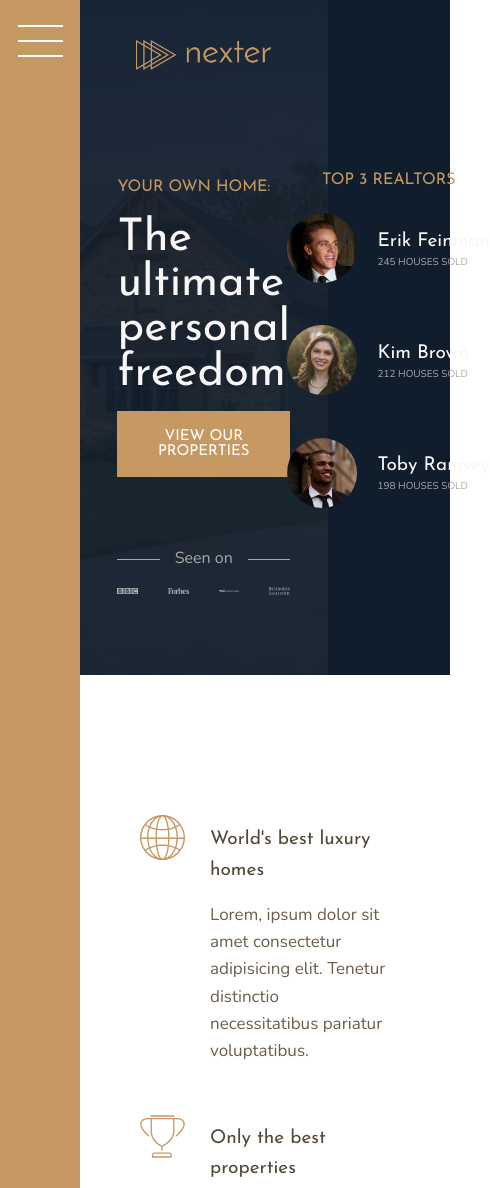
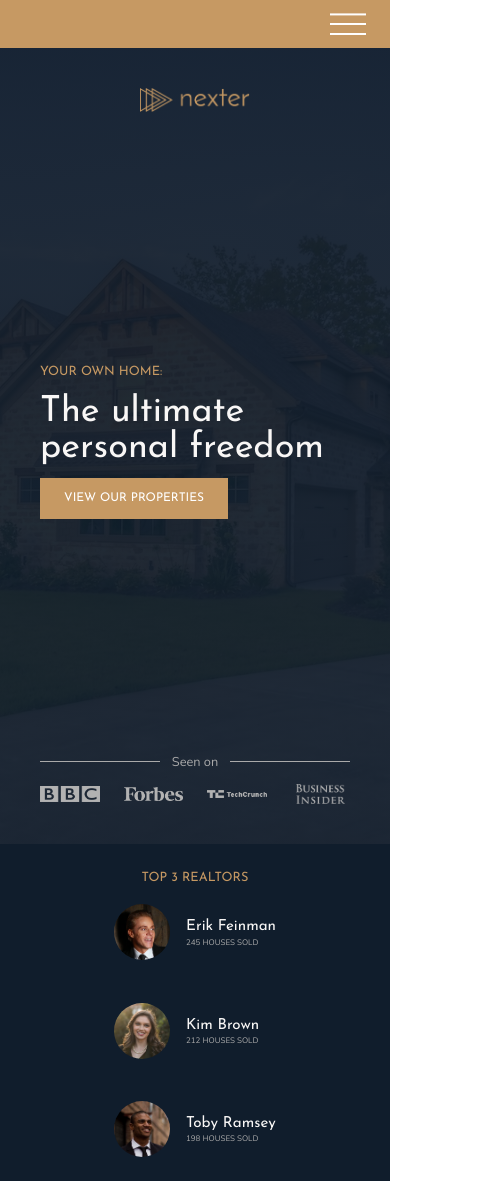
Before and after one commit to 13reathcode/Nexter-Site, a website: page index.html in a window 390 px wide. Shown: the top 1188 px of the page, 490 px wide, since content can reach past the window. Drawn offline with nearby package versions, Linux system fonts and the light colour scheme; files that its build step writes are made by us from their sources.

Commit message:
Added media queries

```diff
--- a/sass/_base.scss
+++ b/sass/_base.scss
@@ -14,6 +14,12 @@
 $font-primary: 'Nunito', sans-serif;
 $font-display: 'Josefin Sans', sans-serif;
 
+// RESPONSIVE BREAKPOINTS
+$bp-largest: 75em; // 1200px
+$bp-large: 62.5em; // 1000px
+$bp-medium: 50em; // 800px;
+$bp-small: 37.5em; // 600px;
+
 *,
 *::before,
 *::after {
@@ -25,6 +31,10 @@
 html {
     box-sizing: border-box;
     font-size: 62.5%; // 10px/16px = 62.5% -> 1rem = 10px
+
+    @media only screen and (max-width: $bp-largest) {
+        font-size: 50%;
+    }
 }
 
 body {
@@ -41,4 +51,16 @@
             8,
             [col-start] minmax(min-content, 14rem) [col-end]
         ) [center-end] minmax(6rem, 1fr) [full-end];
+
+    @media only screen and (max-width: $bp-large) {
+        grid-template-rows: 6rem 80vh min-content 40vw repeat(3, min-content);
+        grid-template-columns: [full-start] minmax(6rem, 1fr) [center-start] repeat(
+                8,
+                [col-start] minmax(min-content, 14rem) [col-end]
+            ) [center-end] minmax(6rem, 1fr) [full-end];
+    }
+
+    @media only screen and (max-width: $bp-medium) {
+        grid-template-rows: 6rem calc(100vh - 6rem);
+    }
 }
--- a/sass/_features.scss
+++ b/sass/_features.scss
@@ -3,13 +3,25 @@
 
     margin: 15rem 0;
 
-    display: grid;
-    grid-template-columns: repeat(auto-fit, minmax(25rem, 1fr));
-    grid-gap: 6rem;
-    align-items: start;
+    @supports (display: grid) {
+        display: grid;
+        //grid-template-columns: repeat(3, 1fr);
+        grid-template-columns: repeat(auto-fit, minmax(25rem, 1fr));
+        grid-gap: 6rem;
+        align-items: start;
+    }
 }
 
 .feature {
+    float: left;
+    width: 33.3333%;
+    margin-bottom: 6rem;
+
+    @supports (display: grid) {
+        width: auto;
+        margin-bottom: 0;
+    }
+
     display: grid;
     grid-template-columns: min-content 1fr;
     grid-row-gap: 1.5rem;
--- a/sass/_gallery.scss
+++ b/sass/_gallery.scss
@@ -3,8 +3,8 @@
     grid-column: full-start / full-end;
 
     display: grid;
-    grid-template-columns: repeat(8, 1fr);
-    grid-template-rows: repeat(7, 5vw);
+    grid-template: repeat(7, 5vw) / repeat(8, 1fr);
+
     grid-gap: 1.5rem;
     padding: 1.5rem;
 
--- a/sass/_header.scss
+++ b/sass/_header.scss
@@ -12,6 +12,14 @@
     grid-template-columns: minmax(min-content, max-content);
     grid-row-gap: 1.5rem;
     justify-content: center;
+
+    @media only screen and (max-width: $bp-medium) {
+        grid-column: 1 / -1;
+    }
+
+    @media only screen and (max-width: $bp-small) {
+        padding: 5rem;
+    }
 
     &__logo {
         height: 3rem;
--- a/sass/_realtors.scss
+++ b/sass/_realtors.scss
@@ -9,12 +9,24 @@
     justify-items: center;
     grid-row-gap: 2rem;
 
+    @media only screen and (max-width: $bp-medium) {
+        grid-column: 1 / -1;
+    }
+
     &__list {
         display: grid;
         grid-template-columns: min-content max-content;
         grid-column-gap: 2rem;
         grid-row-gap: 5vh;
         align-items: center;
+
+        @media only screen and (max-width: $bp-medium) {
+            grid-template-columns: repeat(3, min-content max-content);
+        }
+
+        @media only screen and (max-width: $bp-small) {
+            grid-template-columns: min-content max-content;
+        }
     }
 
     &__img {
--- a/sass/_sidebar.scss
+++ b/sass/_sidebar.scss
@@ -5,6 +5,13 @@
 
     display: flex;
     justify-content: center;
+
+    @media only screen and (max-width: $bp-large) {
+        grid-column: 1 / -1;
+        grid-row: 1 / 2;
+        justify-content: flex-end;
+        align-items: center;
+    }
 }
 
 .nav-btn {
@@ -31,4 +38,16 @@
     &::after {
         transform: translateY(1.3rem);
     }
+
+    @media only screen and (max-width: $bp-large) {
+        margin-top: 0;
+        margin-right: 3rem;
+
+        &::before {
+            transform: translateY(-1.2rem);
+        }
+        &::after {
+            transform: translateY(1rem);
+        }
+    }
 }
--- a/sass/_story.scss
+++ b/sass/_story.scss
@@ -2,12 +2,18 @@
     &__pictures {
         background-color: $color-primary;
         grid-column: full-start / col-end 4;
-        background-image: linear-gradient(rgba($color-primary, 0.5), rgba($color-primary, 0.5)) url(../img/back.jpg);
+        background-image: linear-gradient(rgba($color-primary, 0.5), rgba($color-primary, 0.5)), url(../img/back.jpg);
+        background-size: cover;
 
         display: grid;
         grid-template-rows: repeat(6, 1fr);
         grid-template-columns: repeat(6, 1fr);
         align-items: center;
+
+        @media only screen and (max-width: $bp-medium) {
+            grid-column: 1 / -1;
+            padding: 6rem;
+        }
     }
 
     &__img--1 {
@@ -15,6 +21,11 @@
         grid-row: 2 / 6;
         grid-column: 2 / 6;
         box-shadow: 0 2rem 5rem rgba(#000, 0.1);
+
+        @media only screen and (max-width: $bp-medium) {
+            grid-column: 1 / 5;
+            grid-row: 1 / -1;
+        }
     }
 
     &__img--2 {
@@ -23,6 +34,11 @@
         grid-column: 4 / 7;
         z-index: 20;
         box-shadow: 0 2rem 5rem rgba(#000, 0.2);
+
+        @media only screen and (max-width: $bp-medium) {
+            grid-row: 1 / -1;
+            width: 100%;
+        }
     }
 
     &__content {
@@ -31,14 +47,15 @@
 
         padding: 6rem 8vw;
 
-        // display: flex;
-        // flex-direction: column;
-        // justify-content: center;
-        // align-items: flex-start;
 
         display: grid;
         align-content: center;
         justify-items: start;
+
+        @media only screen and (max-width: $bp-medium) {
+            grid-column: 1 / -1;
+            grid-row: 5 / 6;
+        }
     }
 
     &__text {
```
